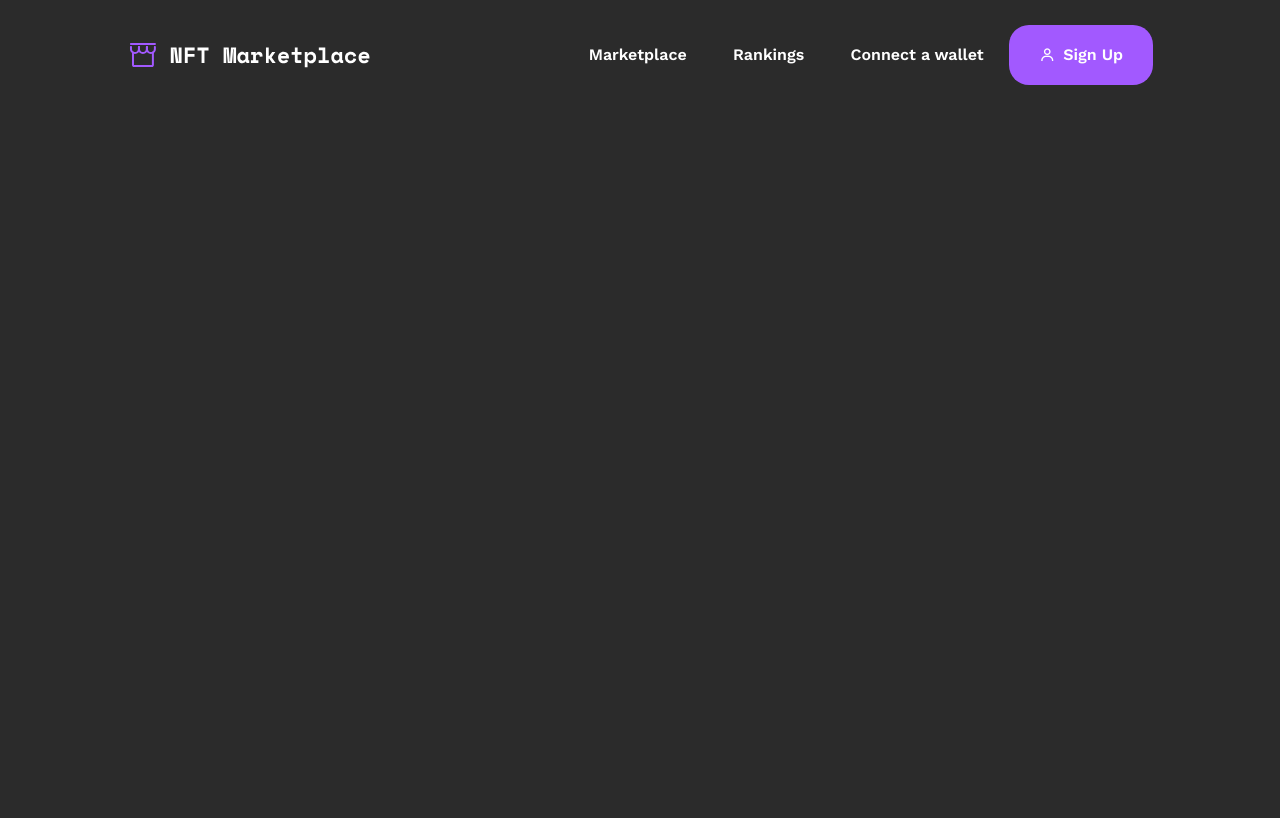
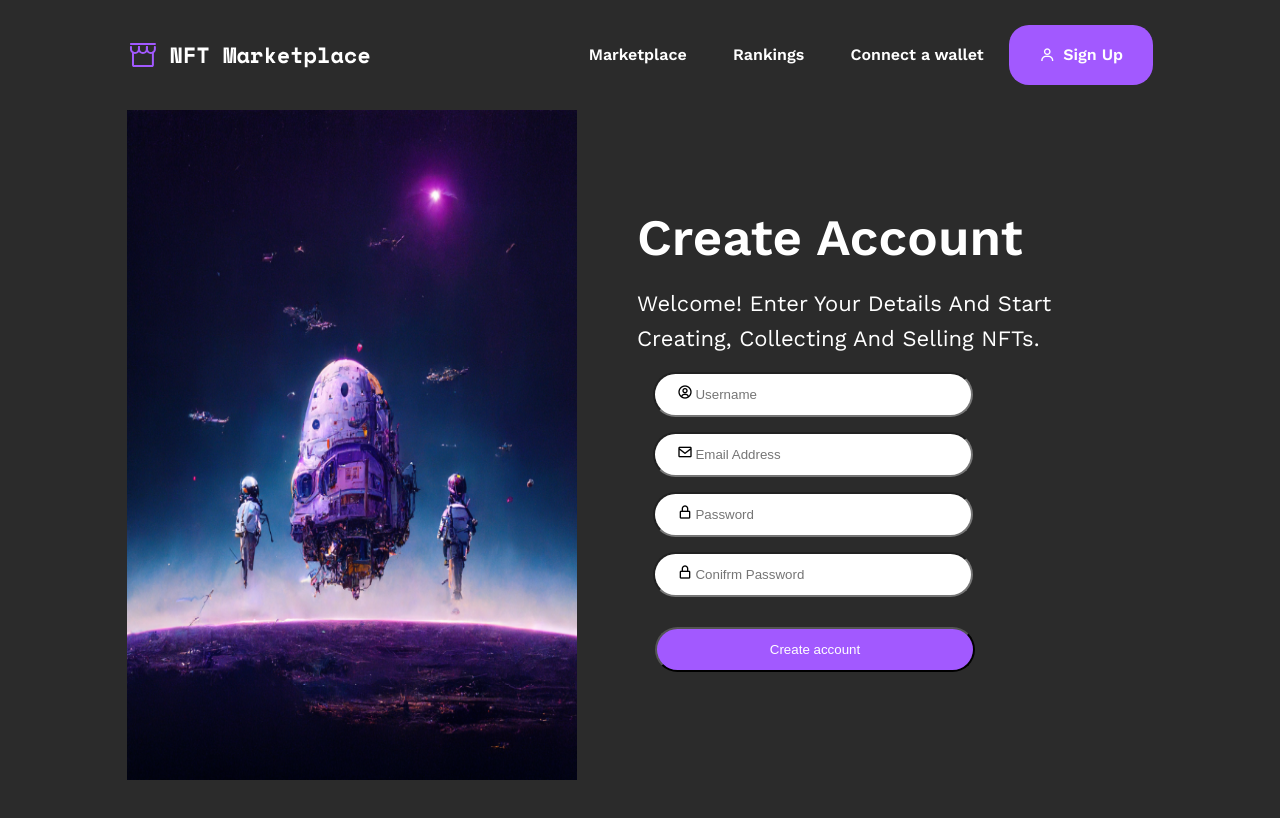
Before and after one commit to Shekhri/Team, a plain HTML site: page create.html in a window 1280 px wide. Drawn offline with nearby package versions, Linux system fonts and the light colour scheme.

Commit message:
header and main added
header and main added

```diff
--- a/create.html
+++ b/create.html
@@ -9,7 +9,7 @@
 <link rel="preconnect" href="https://fonts.gstatic.com" crossorigin>
 <link href="https://fonts.googleapis.com/css2?family=Work+Sans:wght@100;200;300;400;500;600;700;800;900&display=swap" rel="stylesheet">
     <link rel="stylesheet" href="./css/static.css">
-    <link rel="stylesheet" href="./css/home.css">
+    <link rel="stylesheet" href="./css/create.css">
     <title>Create Account</title>
 </head>
 
@@ -39,6 +39,40 @@
             </div>
         </div>
         <!-- header component end -->
+        <!-- Rahmat -->
+        <!-- main component start -->
+        <div class="main">
+            <div class="main__left">
+                <img src="./assets/images/create/main.png" alt="bu yerda kosmonavt rasmi bor" class="main__left--img" style="width:450px; height: 670px;">
+            </div>
+            <div class="main__right">
+                <div class="main__right--component">
+                    <h1 class="main__right--component-h1">Create account</h1>
+                    <p class="main__right--component-p">Welcome! enter your details and start creating, collecting and selling NFTs.</p>
+                    <form>
+                        <div class="main__right--component-form">
+                            <div class="main__right--component-form-input1">
+                                <i class='bx bx-user-circle' ></i>
+                                <input type="text" placeholder="Username" class="main__right--component-form-input">
+                            </div>
+                            <div class="main__right--component-form-input2">
+                                <i class='bx bx-envelope'></i>
+                                <input type="email" placeholder="Email Address" class="main__right--component-form-input">
+                            </div>
+                            <div class="main__right--component-form-input3">
+                                <i class='bx bx-lock-alt' ></i>
+                                <input type="password" placeholder="Password" class="main__right--component-form-input">
+                            </div>
+                            <div class="main__right--component-form-input4">
+                                <i class='bx bx-lock-alt' ></i>
+                                <input type="password" placeholder="Conifrm Password" class="main__right--component-form-input">
+                            </div>
+                            <button class="main__right--component-form-button">Create account</button>
+                        </div>
+                    </form>
+                </div>
+            </div>
+        </div>
     </div>
 
 </body>
--- /dev/null
+++ b/css/create.css
@@ -0,0 +1,63 @@
+/* Main component start */
+.main{
+    display: flex;
+}
+.main__right--component-h1{
+color: var(--White, #FFF);
+/* H2 - Work Sans */
+font-family: "Work Sans";
+font-size: 51px;
+font-style: normal;
+font-weight: 600;
+line-height: 110%; /* 56.1px */
+text-transform: capitalize;
+margin-bottom: 20px;
+}
+.main__right--component-p{
+color: var(--White, #FFF);
+/* Body Text- Work Sans */
+font-family: "Work Sans";
+font-size: 22px;
+font-style: normal;
+font-weight: 400;
+line-height: 160%; /* 35.2px */
+text-transform: capitalize;
+}
+.main__right--component{
+    width: 540px;
+    margin-top: 100px;
+    padding-left: 60px;
+}
+.main__right--component-form-input{
+    width: 320px;
+    height: 45px;
+    border-radius: 25px;
+    margin-top: 15px;
+    align-items: center;
+    padding-left: 40px;
+}
+.bx-user-circle{
+    width: 12px;
+    height: 12px;
+    transform: translateX(40px);
+    }
+.bx-envelope{
+    width: 12px;
+    height: 12px;
+    transform: translateX(40px);
+}
+.bx-lock-alt{
+    width: 12px;
+    height: 12px;
+    transform: translateX(40px);
+}
+.main__right--component-form-button{
+    width: 320px;
+    height: 45px;
+    border-radius: 25px;
+    margin-top: 30px;
+    align-items: center;
+    margin-left: 18px;
+    background-color: #A259FF;
+    color: #FFF;
+}
```
Also changed, not shown: assets/images/create/main.png (added), assets/images/create/user.svg (added).
